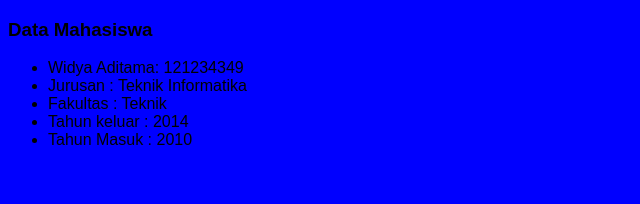
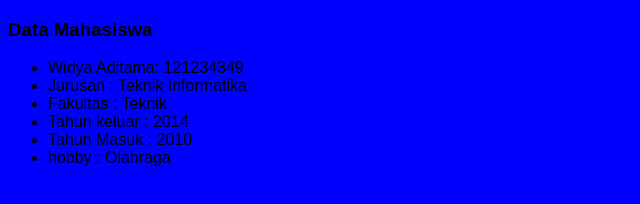
Before and after one commit to Widycoy/widya-test-git, a plain HTML site: page index.html in a window 1280 px wide. Shown: the whole page, without its empty margins (0-640 px from the left). Drawn offline with Linux system fonts and the light colour scheme.

Commit message:
menambahkan hobby di website ini

```diff
--- a/index.html
+++ b/index.html
@@ -19,6 +19,7 @@
       <li>Fakultas : Teknik</li>
       <li>Tahun keluar : 2014</li>
       <li>Tahun Masuk : 2010</li>
+      <li>hobby : Olahraga</li>
     </ul>
     <script type="text/javascript" src="script.js"></script>
   </body>
```
